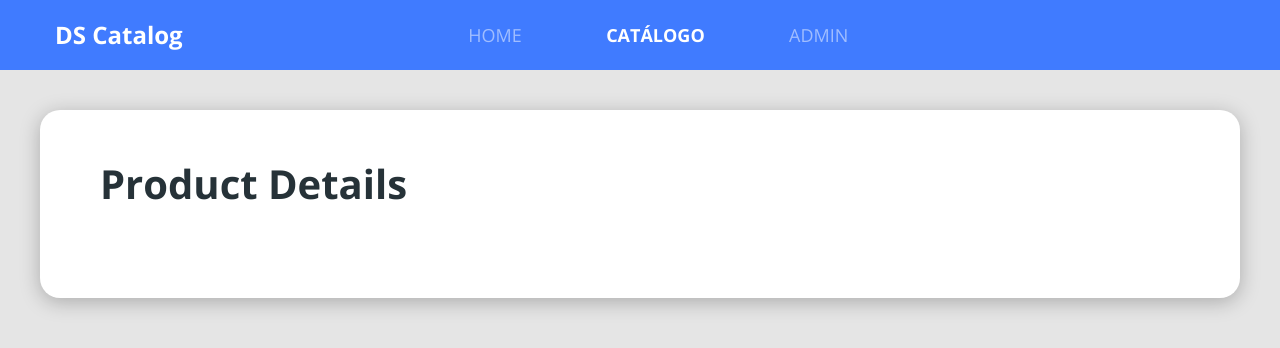
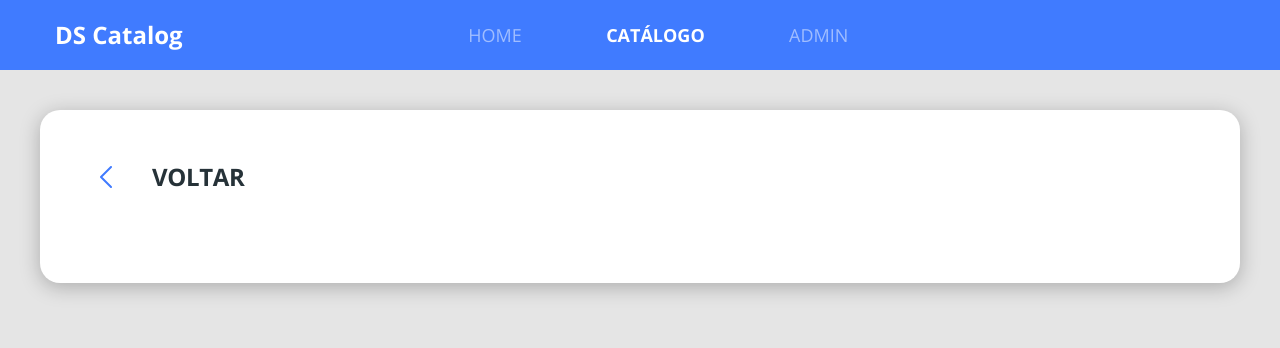
Before and after one commit to ulaecio/dscatalog-bootcamp, a React (Create React App) app in the folder front-web/: page /products/1 in a window 1280 px wide. Shown: the top 348 px of the page. Built offline with nearby package versions, Linux system fonts and the light colour scheme.

Commit message:
Create ProductDetails Routes

```diff
--- a/front-web/src/pages/Catalog/components/ProductDetails/index.tsx
+++ b/front-web/src/pages/Catalog/components/ProductDetails/index.tsx
@@ -1,5 +1,6 @@
 import React from 'react';
-import { useParams } from 'react-router-dom';
+import { Link, useParams } from 'react-router-dom';
+import { ReactComponent as ArrowIcon} from '../../../../core/assets/images/arrow.svg';
 import './styles.scss';
 
 type ParamsType = {
@@ -13,7 +14,10 @@
     return (
         <div className="product-details-container">
              <div className="card-base border-radius-20 product-details">
-                 <h1>Product Details</h1>
+                 <Link to="/products" className="product-details-goback">
+                 < ArrowIcon className="icon-goback" />
+                 <h1 className="text-goback">Voltar</h1>
+                 </Link>
             </div>
         </div>
     );
--- a/front-web/src/pages/Catalog/components/ProductDetails/styles.scss
+++ b/front-web/src/pages/Catalog/components/ProductDetails/styles.scss
@@ -7,3 +7,22 @@
 .product-details{
     padding: 50px 60px 90px 60px;
 }
+
+.product-details-goback{
+    display: flex;
+    align-items: center;
+}
+
+.icon-goback {
+    color: #407BFF;
+    transform: rotate(-180deg);
+}
+
+.text-goback{
+    font-size: 24px;
+    line-height: 33px;
+    letter-spacing: -0.015em;
+    color: #263238;
+    text-transform: uppercase;
+    margin-left: 40px;
+}
```
